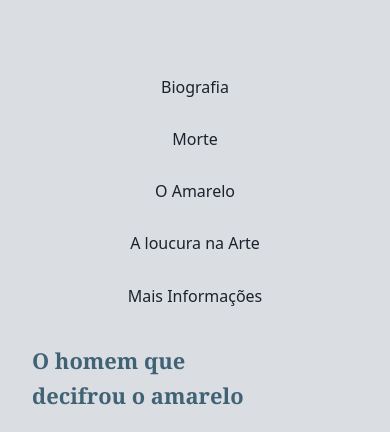
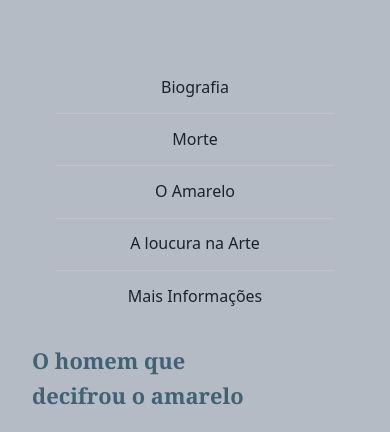
Before and after one commit to larvawithbugs-lang/trabalho_marley, a plain HTML site: page index.html in a window 390 px wide. Shown: the part 226-658 px from the top of the page. Drawn offline with Linux system fonts and the light colour scheme; grey boxes are pictures that could not be loaded.

Commit message:
Refactor CSS styles and improve responsiveness
Updated CSS styles for various elements including body, header, main, and footer. Adjusted media queries for responsive design.

```diff
--- a/style.css
+++ b/style.css
@@ -10,7 +10,7 @@ body {
   margin: 0;
   line-height: 1.6;
   overflow-wrap: break-word;
-  background-color: rgb(218, 221, 226);
+  background-color:rgb(180, 187, 197);
   color: rgb(27, 34, 44);
   font-family: system-ui, -apple-system, "Segoe UI", Roboto, sans-serif;
 }
```
